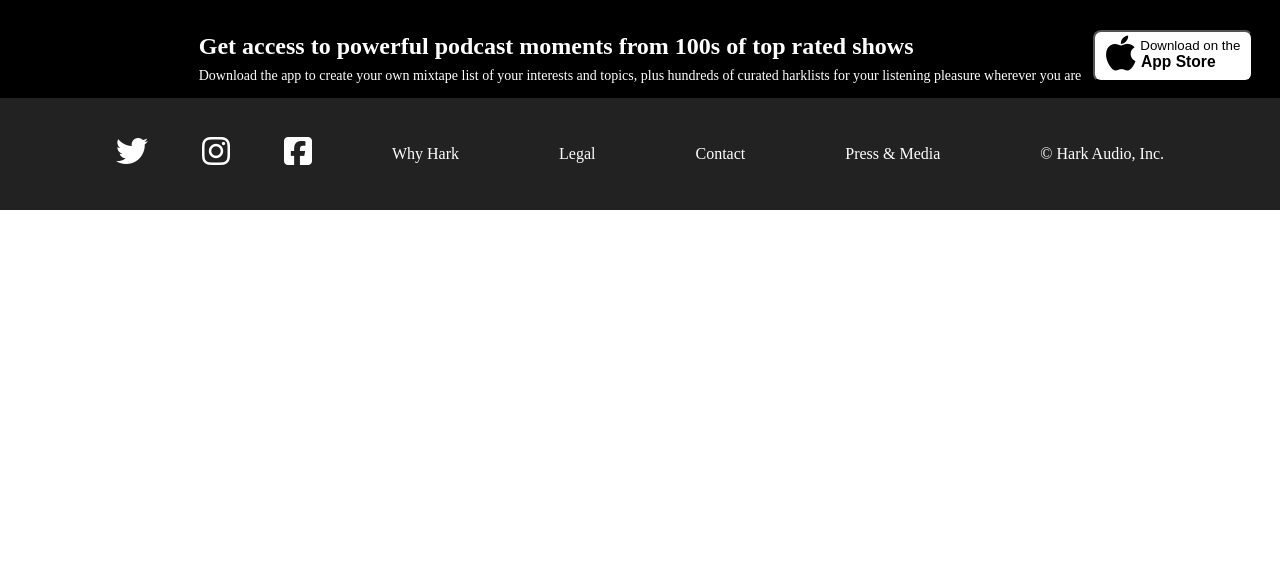
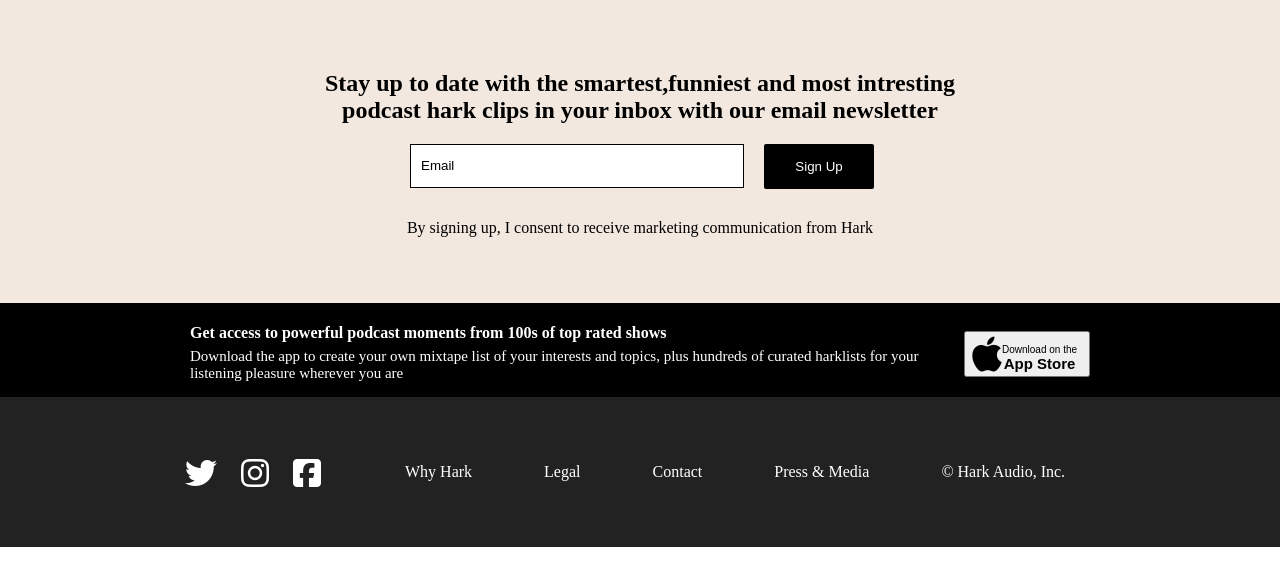
Before and after one commit to ashishMehra79/hark, a plain HTML site: page index.html in a window 1280 px wide. Drawn offline with Linux system fonts and the light colour scheme.

Commit message:
signup section added with responsive design

```diff
--- a/CSS/footer.css
+++ b/CSS/footer.css
@@ -3,94 +3,312 @@
     padding: 0px;
     margin: 0px;
 }
+
+/* SignUp Section */
+.signup-section{
+    text-align: center;
+    background-color: #F2E8DF;
+    padding:50px 3px ;
+  }
+
+input[type=email]{
+    width: 90%;
+    height: 40px;
+    border-color: #000000;
+    border: 0.1px solid ;
+    padding-left: 10px;
+}
+
+::-webkit-input-placeholder {
+    color: #000000;
+}
+
+.signup-button button{
+    background-color: #000000;
+    border: none;
+    color: #FFFFFF;
+    padding: 15px;
+    border-radius: 2px;
+    margin-top: 25px;
+    width: 30%;
+}
+.signup-section p{
+    margin-top: 30px;
+}
+
+/* footer */
+
 .footer-top{
-    background-color:#000000;
-    display: flex;
-    color: #FFFFFF;
-    justify-content: space-around;
+    display: none;
 }
+
 .footer-bottom{
     background-color: #222222;
-    display: flex;
-    /* flex-direction: column; */
-    justify-content: center;
-    padding:37px 0px;
-    gap:30px;
-    flex-wrap:wrap;
+    text-align: center;
 }
 
-.footer-bottom i{
+.logos i{
     color: #FFFFFF;
+    padding: 0px 30px;
+    padding-top: 60px;
 }
 
-.footer-top .footer-top-middle h4{
-    font-family: 'Playfair Display';
-    font-weight: 800;
-    font-size: 24px;
-    line-height: 120%;
+.footer-bottom-list ul{
+    list-style-type: none;
+    padding-bottom: 50px;
 }
 
-.footer-top .footer-top-middle p{
-    font-family: 'SF Pro';
-    font-style: normal;
-    font-weight:400;
-    font-size: 14px;
-    line-height: 120%;
-    margin-top: -25px;
-}
-.footer-bottom .footer-bottom-list{
-    display: flex;
-    list-style-type: none;
+.footer-bottom-list ul li{
+    color: #FFFFFF;
+    padding: 10px 0px;
+    margin-left: -30px;
 }
 
-.footer-bottom .footer-bottom-list li{
-    padding: 10px 50px;
-    color: #FFFFFF;
+
+
+
+@media only screen and (min-width: 768px) and (max-width:991px) {
+
+    /* signup Section */
+    .signup-section{
+        padding:50px 60px ;
     }
 
-button{
-    position: absolute;
-    background: #FFFFFF;
-    top: 30px;
-    width: 160px;
-    height: 52px;
-    right: 27px;
-    border-radius: 8px;
+    form{
+        display: flex;
+        padding: 0px 90px;
+        flex-direction: row;
     }
 
-button .btn{
+    input[type=email]{
+        width:320px;
+        height: 40px;
+    }
+
+    .signup-button button{
+        width: 110px;
+        margin-top: 0px;
+        margin-left: 20px;
+    }
+
+
+    /* footer section */
+    .footer-top{
         display: flex;
+        background-color: #000000;
+        color: #FFFFFF;
         justify-content: space-evenly;
+        padding: 0px 60px;
+    }
+
+    .test{
+        padding-top:20px ;
+    }
+
+    .btn{
+        display: flex;
+        width: 110px;
+        height: 40px;
     }
 
     .btn-text p{
-    position: relative;
-    top: -8px;
+        font-size: 10px;
     }
 
     .btn-text h3{
-    position: relative;
-    top: -24px;
-    right: 12px;
+        font-size: 15px;
+        margin-top: -10px;
+    }
+
+    .footer-top-middle p{
+        margin-top: -15px;
+        font-size: 12px;
+    }
+
+    .footer-bottom{
+        display: flex;
+        padding: 0px 50px;
+    }
+
+    .logos i{
+        color: #FFFFFF;
+        padding: 0px 10px;
+        padding-top: 60px;
+    }
+
+    .footer-bottom-list ul li{
+        display: inline-block;
+        padding: 50px 5px;
+        margin-left: 0px;
+    }
+    .footer-bottom-list ul{
+        list-style-type: none;
+        padding-bottom: 0px;
+    }
+
+}
+
+@media only screen and (min-width: 991px) and (max-width:1199px) {
+
+
+    /* signup section */
+
+    .signup-section{
+        padding:50px 180px ;
+    }
+
+    form{
+        display: flex;
+        padding: 0px 100px;
+        flex-direction: row;
+    }
+
+    input[type=email]{
+        width:320px;
+        height: 40px;
+    }
+
+    .signup-button button{
+        width: 110px;
+        margin-top: 0px;
+        margin-left: 20px;
     }
 
 
-.footer-bottom .logos i{
-    margin-left: 50px;
+    /* footer section */
+    .footer-top{
+        display: flex;
+        background-color: #000000;
+        color: #FFFFFF;
+        justify-content: space-evenly;
+        padding: 0px 80px;
+    }
+
+    .test{
+        padding-top:28px ;
+    }
+
+    .btn{
+        display: flex;
+        width: 110px;
+        height: 40px;
+    }
+
+    .btn-text p{
+        font-size: 10px;
+    }
+
+    .btn-text h3{
+        font-size: 15px;
+        margin-top: -10px;
+    }
+
+    .footer-top-middle p{
+        margin-top: -15px;
+        font-size: 15px;
+    }
+
+    .footer-bottom{
+        display: flex;
+        padding: 0px 165px;
+    }
+
+    .logos i{
+        color: #FFFFFF;
+        padding: 0px 10px;
+        padding-top: 60px;
+    }
+
+    .footer-bottom-list ul li{
+        display: inline-block;
+        padding: 50px 10px;
+        margin-left: 0px;
+    }
+    .footer-bottom-list ul{
+        list-style-type: none;
+        padding-bottom: 0px;
+    }
 }
 
 
-/* max width 378px */
-@media only screen and (max-width: 378px) {
+
+@media only screen and (min-width: 1199px) and (max-width:1440px) {
+
+
+    /* signup section */
+    .signup-section{
+        padding:50px 300px ;
+    }
+
+    form{
+        display: flex;
+        padding: 0px 110px;
+        flex-direction: row;
+    }
+
+    input[type=email]{
+        width:320px;
+        height: 40px;
+    }
+
+    .signup-button button{
+        width: 110px;
+        margin-top: 0px;
+        margin-left: 20px;
+    }
+
+
+    /* footer section*/
     .footer-top{
-        display: none;
+        display: flex;
+        background-color: #000000;
+        color: #FFFFFF;
+        justify-content: space-evenly;
+        padding: 0px 190px;
     }
-    .footer-bottom .footer-bottom-list{
-        flex-direction: column;
-        text-align: center;
+
+    .test{
+        padding-top:28px ;
     }
-    .footer-bottom .logos i{
-        margin-left: 40px;
-        margin-right: 30px;
+
+    .btn{
+        display: flex;
+        width: 110px;
+        height: 40px;
+    }
+
+    .btn-text p{
+        font-size: 10px;
+    }
+
+    .btn-text h3{
+        font-size: 15px;
+        margin-top: -10px;
+    }
+
+    .footer-top-middle p{
+        margin-top: -15px;
+        font-size: 15px;
+    }
+
+    .footer-bottom{
+        display: flex;
+        padding: 0px 175px;
+    }
+
+    .logos i{
+        color: #FFFFFF;
+        padding: 0px 10px;
+        padding-top: 60px;
+    }
+
+    .footer-bottom-list ul li{
+        display: inline-block;
+        padding: 50px 34px;
+        margin-left: 0px;
+    }
+    .footer-bottom-list ul{
+        list-style-type: none;
+        padding-bottom: 0px;
     }
 }
--- a/index.html
+++ b/index.html
@@ -9,7 +9,23 @@
     <script src="https://kit.fontawesome.com/f5d2a6be80.js" crossorigin="anonymous"></script>
 </head>
 <body>
+
+    <!-- Signup -->
+    <div class="signup-section">
+        <h2>Stay up to date with the smartest,funniest and most intresting podcast hark clips in your inbox with our email newsletter</h2>
+        <form>
+            <div class="input-type">
+                <input type="email" placeholder="Email">
+            </div>
+            <div class="signup-button">
+                <button type="submit">Sign Up</button>
+            </div>
+        </form>
+        <p>By signing up, I consent to receive marketing communication from Hark</p>
+    </div>
+
     <!-- footer -->
+
     <footer>
         <div class="footer-top">
             <div>
@@ -19,7 +35,7 @@
                 <h4>Get access to powerful podcast moments from 100s of top rated shows</h4>
                 <p>Download the app to create your own mixtape list of your interests and topics, plus hundreds of curated harklists for your listening pleasure wherever you are</p>
             </div>
-            <div>
+            <div class="test">
                 <button type="submit">
                     <div class="btn">
                         <i class="fa-brands fa-apple fa-3x"></i>
@@ -38,13 +54,14 @@
                 <i class="fa-brands fa-instagram fa-2x"></i>
                 <i class="fa-brands fa-facebook-square fa-2x"></i>
             </div>
-
             <div class="footer-bottom-list">
+                <ul>
                     <li>Why Hark</li>
                     <li>Legal</li>
                     <li>Contact</li>
                     <li>Press & Media</li>
                     <li>&copy; Hark Audio, Inc.</li>
+                </ul>
             </div>
         </div>
     </footer>
```
Lines whose indentation alone changed are shown as unchanged.
